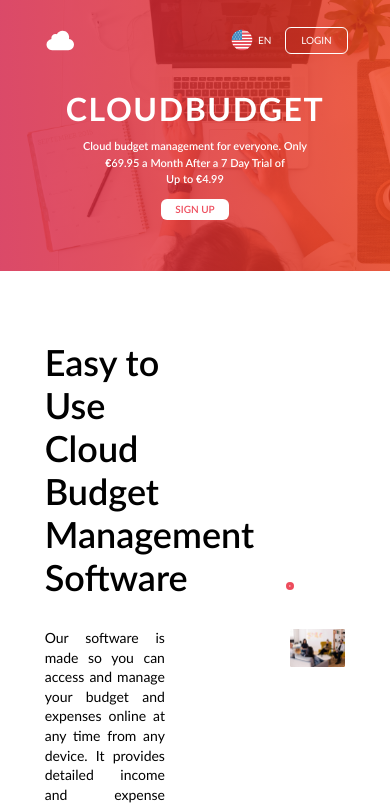
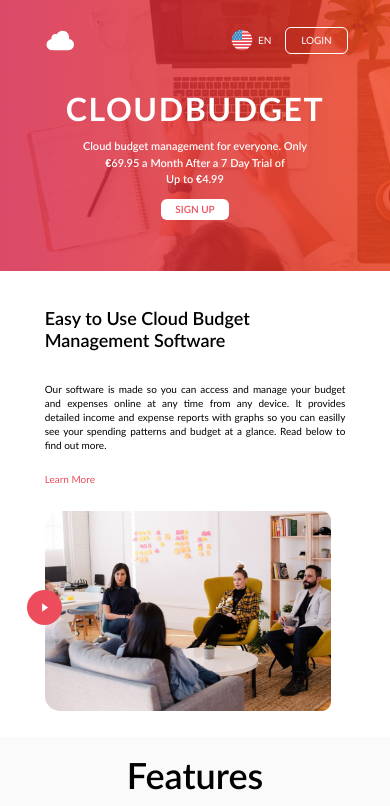
Before and after one commit to nklazuta/cloud-budget-landing-freebie, a React (Create React App) app: page / in a window 390 px wide. Shown: the top 806 px of the page. Built offline with nearby package versions, Linux system fonts and the light colour scheme.

Commit message:
feat: добавить адаптивность компоненту VideoSection

```diff
--- a/src/components/VideoSection/VideoSection.scss
+++ b/src/components/VideoSection/VideoSection.scss
@@ -11,7 +11,7 @@
   .video__text-block {
     width: 40%;
     max-width: 445px;
-    padding: 45px 125px 15px 0;
+    padding: 4% 11.3% 1.35% 0;
 
     .video__heading {
       @extend %font-semibold;
@@ -27,7 +27,7 @@
       line-height: 1.4;
       text-align: justify;
       margin: 0;
-      padding: 24px 0;
+      padding: 5.4% 0;
     }
 
     .video__link {
@@ -69,3 +69,73 @@
     }
   }
 }
+
+@media screen and (max-width: 1180px) {
+  .video {
+    .video__text-block {
+      .video__heading {
+        font-size: 30px;
+      }
+
+      .video__text {
+        font-size: 13px;
+      }
+
+      .video__link {
+        font-size: 13px;
+      }
+    }
+  }
+}
+
+@media screen and (max-width: 960px) {
+  .video {
+    .video__text-block {
+      .video__heading {
+        font-size: 20px;
+      }
+
+      .video__text {
+        font-size: 10px;
+      }
+
+      .video__link {
+        font-size: 10px;
+        padding-bottom: 7%;
+      }
+    }
+  }
+}
+
+@media screen and (max-width: 650px) {
+  .video {
+    flex-direction: column;
+
+    .video__text-block {
+      width: 100%;
+
+      .video__heading {
+        font-size: 18px;
+      }
+
+      .video__text {
+        font-size: 10px;
+      }
+
+      .video__link {
+        font-size: 10px;
+      }
+    }
+
+    .video__video-block {
+      width: 100%;
+      min-height: 200px;
+      background-position: left;
+
+      .video__play-icon {
+        max-width: 35px;
+        max-height: 35px;
+      }
+    }
+  }
+}
```
